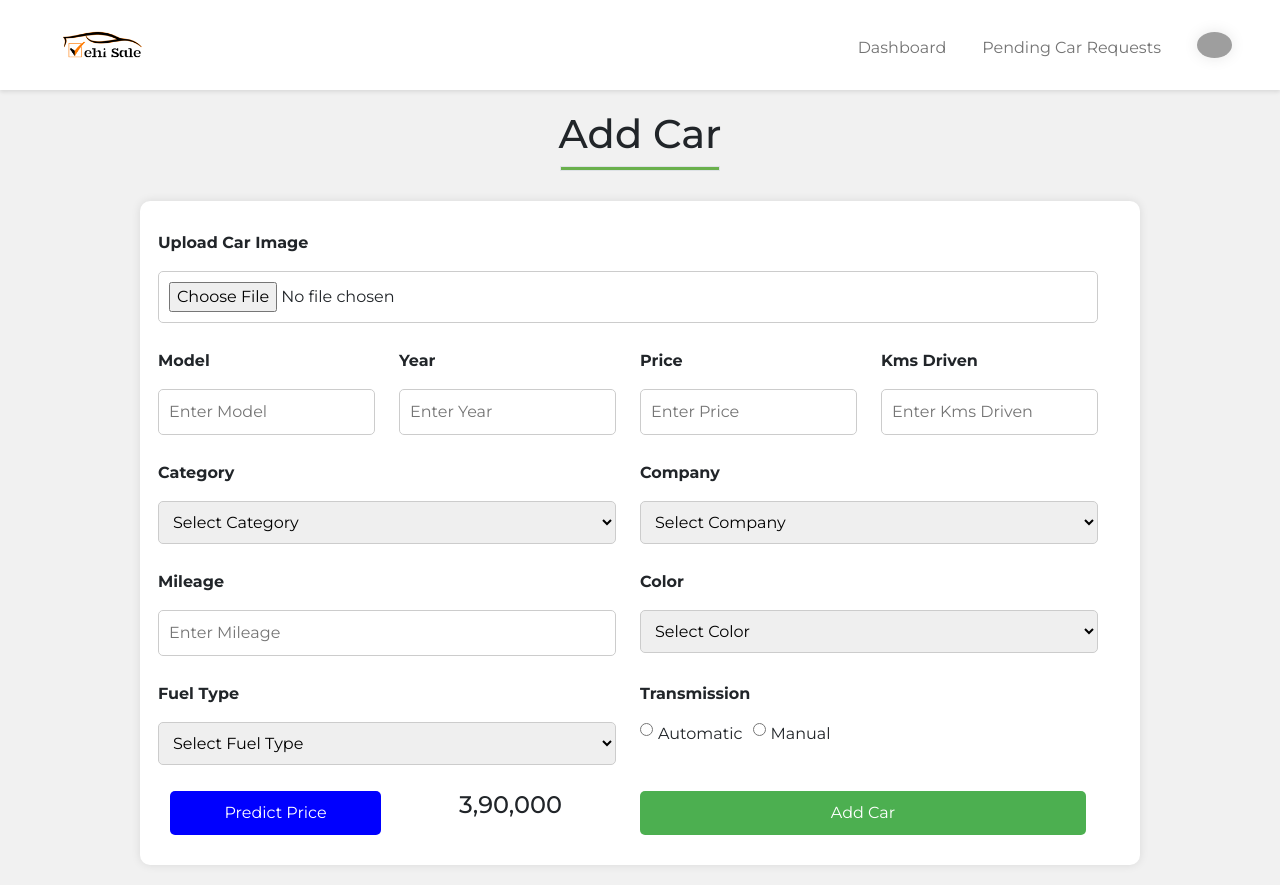
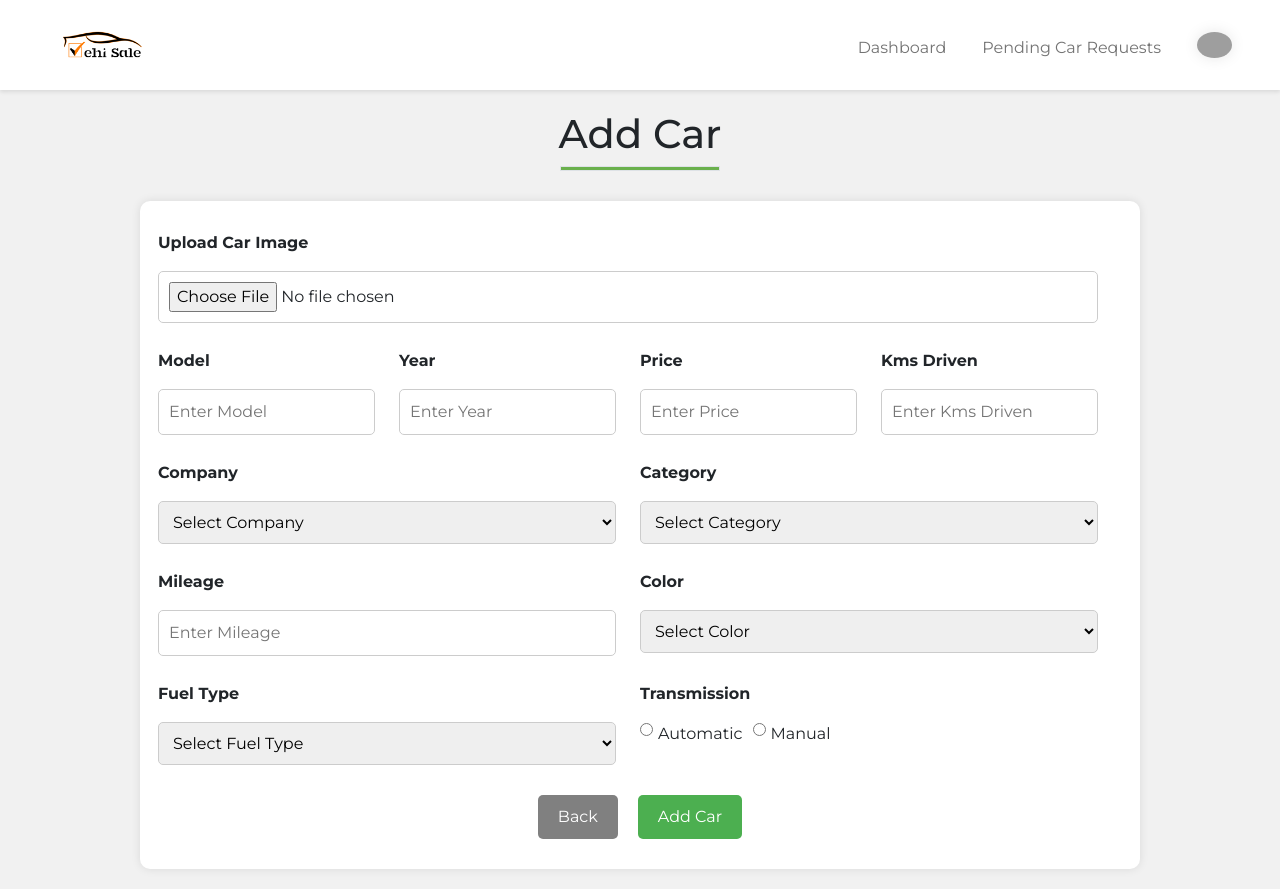
Before and after one commit to DarshitMulia/VehiSale, a React (Create React App) app in the folder frontend/: page /add in a window 1280 px wide. Built offline with nearby package versions, Linux system fonts and the light colour scheme; sample sign-in values are in the browser's storage; grey boxes are pictures that could not be loaded.

Commit message:
Added a back button

```diff
--- a/frontend/src/components/AddProduct.js
+++ b/frontend/src/components/AddProduct.js
@@ -176,7 +176,6 @@ const AddProduct = () => {
                             {errors.image && <p className="error-message" style={{ fontSize: "12px" }}>{errors.image}</p>}
                         </div>
                     </div>
-
                     <div className='row mb-3'>
                         <div className="col me-4">
                             <p><b>Model</b></p>
@@ -188,7 +187,6 @@ const AddProduct = () => {
                                 className="add-product-input" />
                             {errors.name && <p className="error-message" style={{ fontSize: "12px" }}>{errors.name}</p>}
                         </div>
-
                         <div className="col me-4">
                             <p><b>Year</b></p>
                             <input
@@ -201,7 +199,6 @@ const AddProduct = () => {
                                 max="2024" />
                             {errors.year && <p className="error-message" style={{ fontSize: "12px" }}>{errors.year}</p>}
                         </div>
-
                         <div className="col me-4">
                             <p><b>Price</b></p>
                             <input
@@ -212,7 +209,6 @@ const AddProduct = () => {
                                 className="add-product-input" />
                             {errors.price && <p className="error-message" style={{ fontSize: "12px" }}>{errors.price}</p>}
                         </div>
-
                         <div className="col">
                             <p><b>Kms Driven</b></p>
                             <input
@@ -225,28 +221,9 @@ const AddProduct = () => {
                         </div>
                     </div>
 
+
                     <div className='row mb-3'>
                         <div className="col me-4">
-                            <p><b>Category</b></p>
-                            <select
-                                value={category}
-                                onChange={(e) => setCategory(e.target.value)}
-                                className="add-product-input"
-                            >
-                                <option value="">Select Category</option>
-                                <option value="Hatchback">Hatchback</option>
-                                <option value="Mini Hatchback">Mini Hatchback</option>
-                                <option value="Sedan">Sedan</option>
-                                <option value="SUV">SUV</option>
-                                <option value="Crossover">Crossover</option>
-                                <option value="Coupe">Coupe</option>
-                                <option value="Convertible">Convertible</option>
-                                <option value="Wagon">Wagon</option>
-                            </select>
-                            {errors.category && <p className="error-message" style={{ fontSize: "12px" }}>{errors.category}</p>}
-                        </div>
-
-                        <div className="col">
                             <p><b>Company</b></p>
                             <select
                                 value={company}
@@ -304,7 +281,27 @@ const AddProduct = () => {
                             </select>
                             {errors.company && <p className="error-message" style={{ fontSize: "12px" }}>{errors.company}</p>}
                         </div>
+                        <div className="col">
+                            <p><b>Category</b></p>
+                            <select
+                                value={category}
+                                onChange={(e) => setCategory(e.target.value)}
+                                className="add-product-input"
+                            >
+                                <option value="">Select Category</option>
+                                <option value="Hatchback">Hatchback</option>
+                                <option value="Mini Hatchback">Mini Hatchback</option>
+                                <option value="Sedan">Sedan</option>
+                                <option value="SUV">SUV</option>
+                                <option value="Crossover">Crossover</option>
+                                <option value="Coupe">Coupe</option>
+                                <option value="Convertible">Convertible</option>
+                                <option value="Wagon">Wagon</option>
+                            </select>
+                            {errors.category && <p className="error-message" style={{ fontSize: "12px" }}>{errors.category}</p>}
+                        </div>
                     </div>
+
 
                     <div className='row mb-3'>
                         <div className="col me-4">
@@ -317,7 +314,6 @@ const AddProduct = () => {
                                 className="add-product-input" />
                             {errors.mileage && <p className="error-message" style={{ fontSize: "12px" }}>{errors.mileage}</p>}
                         </div>
-
                         <div className="col">
                             <p><b>Color</b></p>
                             <select
@@ -344,6 +340,7 @@ const AddProduct = () => {
                         </div>
                     </div>
 
+
                     <div className='row mb-3'>
                         <div className="col me-4">
                             <p><b>Fuel Type</b></p>
@@ -361,7 +358,6 @@ const AddProduct = () => {
                             </select>
                             {errors.fuelType && <p className="error-message" style={{ fontSize: "12px" }}>{errors.fuelType}</p>}
                         </div>
-
                         <div className="col">
                             <p><b>Transmission</b></p>
                             <div className="radio-buttons">
@@ -391,16 +387,9 @@ const AddProduct = () => {
                             {errors.transmission && <p className="error-message" style={{ fontSize: "12px" }}>{errors.transmission}</p>}
                         </div>
                     </div>
-                    <div className="row">
-                        <div className='col-3'>
-                            <button className="add-product-button" style={{ width: "100%", backgroundColor:"blue" }}>Predict Price</button>
-                        </div>
-                        <div className='col-3'>
-                            <h4 style={{display:"flex", justifyContent:"center", alignItems:"center"}}>3,90,000</h4>
-                        </div>
-                        <div className='col-6'>
-                            <button onClick={addProduct} className="add-product-button" style={{ width: "100%" }}>Add Car</button>
-                        </div>
+                    <div className="button-container">
+                        <button onClick={() => navigate(-1)} className="back-button">Back</button>
+                        <button onClick={addProduct} className="add-product-button">Add Car</button>
                     </div>
                 </div>
             </div>
--- a/frontend/src/styles/addproduct.css
+++ b/frontend/src/styles/addproduct.css
@@ -82,6 +82,27 @@
     gap: 5px;
 }
 
+.button-container {
+    display: flex;
+    justify-content: center;
+    gap: 20px;
+    margin-top: 20px;
+}
+
+.back-button {
+    padding: 10px 20px;
+    background-color: gray;
+    color: #fff;
+    border: none;
+    border-radius: 5px;
+    cursor: pointer;
+    transition: background-color 0.3s;
+}
+
+.back-button:hover {
+    background-color: rgb(78, 78, 78);
+}
+
 .add-product-button {
     padding: 10px 20px;
     background-color: #4caf50;
@@ -101,9 +122,9 @@
 }
 
 @media (min-width: 768px) {
-    .add-product-button {
-        width: auto;
-        margin: 0 auto;
+    .add-product-button,
+    .back-button {
+        margin: 0;
     }
 }
 
```
